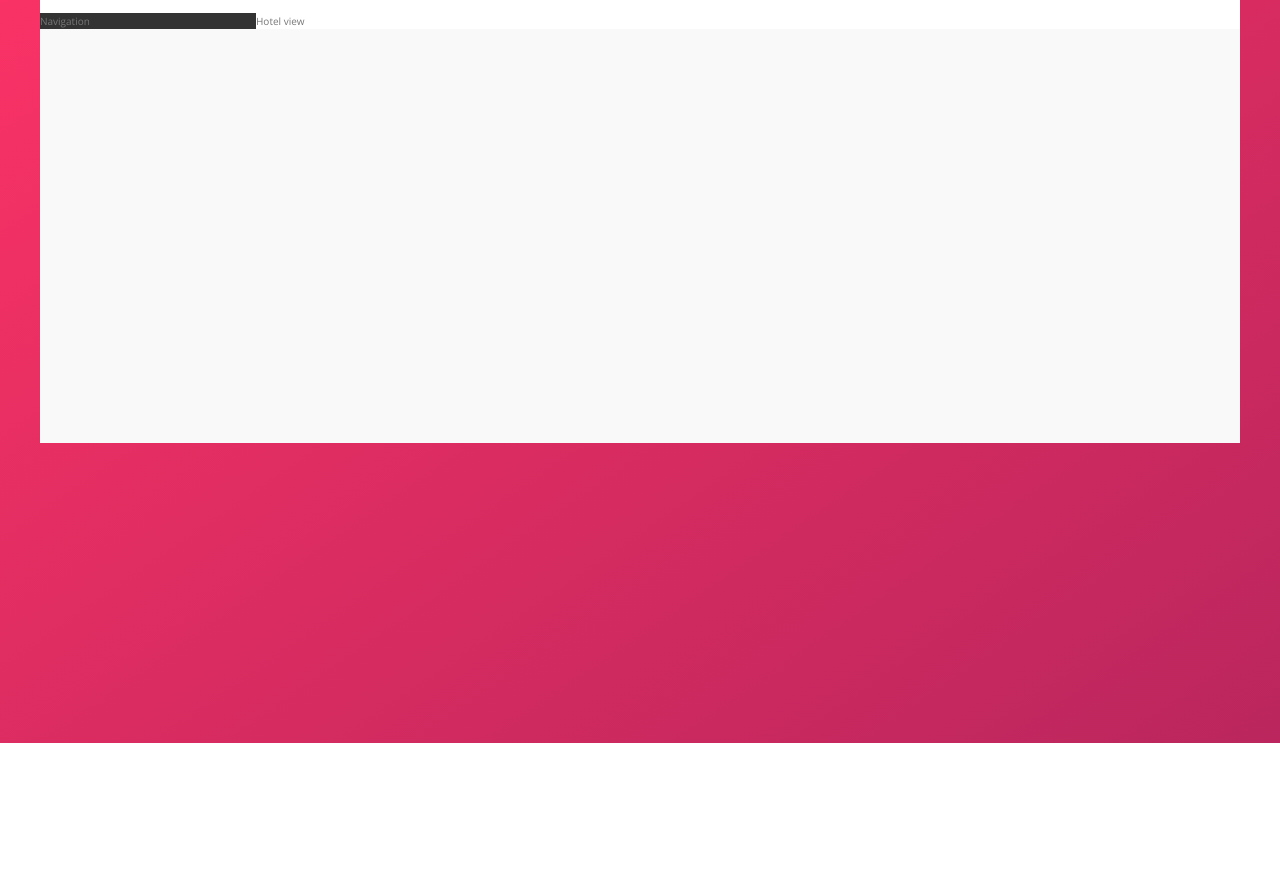
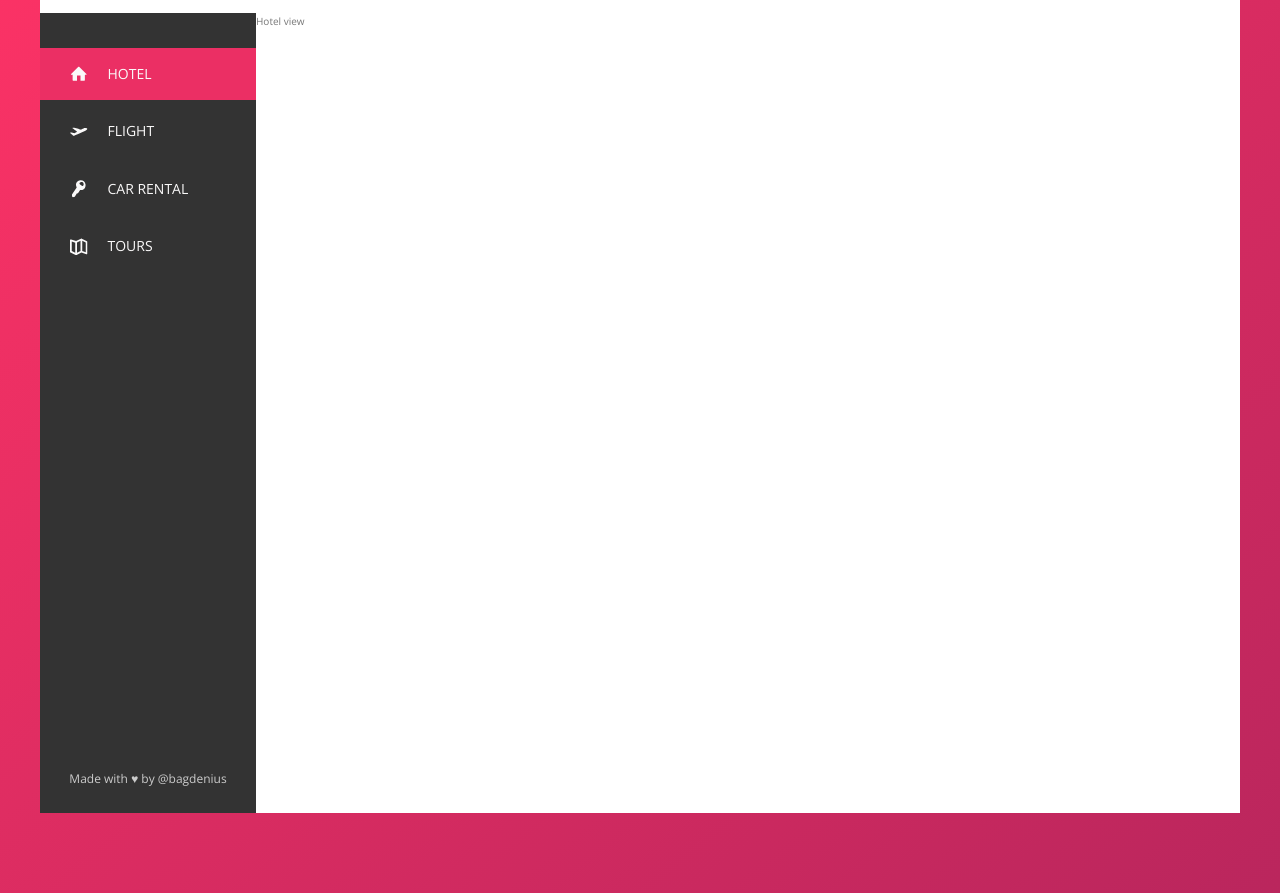
Before and after one commit to bagdenius/Trillo-sass, a website: page index.html in a window 1280 px wide. Shown: the part 137-1030 px from the top of the page. Before the commit the page ends 880 px from the top, so only its background shows below. Drawn offline with nearby package versions, Linux system fonts and the light colour scheme.

Commit message:
build the navigation

```diff
--- a/index.html
+++ b/index.html
@@ -54,7 +54,48 @@
         </nav>
       </header>
       <div class="content">
-        <nav class="sidebar">Navigation</nav>
+        <nav class="sidebar">
+          <ul class="side-nav">
+            <li class="side-nav__item side-nav__item--active">
+              <a href="#" class="side-nav__link">
+                <svg class="side-nav__icon">
+                  <use xlink:href="./img/sprite.svg#icon-home" />
+                </svg>
+                <span>Hotel</span>
+              </a>
+            </li>
+            <li class="side-nav__item">
+              <a href="#" class="side-nav__link">
+                <svg class="side-nav__icon">
+                  <use xlink:href="./img/sprite.svg#icon-aircraft-take-off" />
+                </svg>
+                <span>Flight</span>
+              </a>
+            </li>
+            <li class="side-nav__item">
+              <a href="#" class="side-nav__link">
+                <svg class="side-nav__icon">
+                  <use xlink:href="./img/sprite.svg#icon-key" />
+                </svg>
+                <span>Car rental</span>
+              </a>
+            </li>
+            <li class="side-nav__item">
+              <a href="#" class="side-nav__link">
+                <svg class="side-nav__icon">
+                  <use xlink:href="./img/sprite.svg#icon-map" />
+                </svg>
+                <span>Tours</span>
+              </a>
+            </li>
+          </ul>
+          <div class="legal">
+            Made with ♥ by
+            <a href="https://www.instagram.com/bagdenius/" class="legal__link"
+              >@bagdenius</a
+            >
+          </div>
+        </nav>
         <main class="hotel-view">Hotel view</main>
       </div>
     </div>
--- a/sass/_components.scss
+++ b/sass/_components.scss
@@ -108,3 +108,85 @@
     margin-right: 1rem;
   }
 }
+
+.side-nav {
+  margin-top: 3.5rem;
+  font-size: 1.4rem;
+  list-style: none;
+
+  &__item {
+    position: relative;
+
+    &:not(:last-child) {
+      margin-bottom: 0.5rem;
+    }
+
+    &::before {
+      content: '';
+      position: absolute;
+      top: 0;
+      left: 0;
+      height: 100%;
+      width: 3px;
+      background-color: var(--color-primary);
+      transform: scaleY(0);
+      transition: transform 0.2s, width 0.4s cubic-bezier(1, 0, 0, 1) 0.2s,
+        background-color 0.1s;
+    }
+
+    &:hover::before,
+    &--active::before {
+      transform: scaleY(1);
+      width: 100%;
+    }
+
+    &:active::before {
+      background-color: var(--color-primary-light);
+    }
+  }
+
+  &__link {
+    &:link,
+    &:visited {
+      position: relative;
+      display: flex;
+      align-items: center;
+      color: var(--color-grey-light-1);
+      text-decoration: none;
+      text-transform: uppercase;
+      padding: 1.5rem 3rem;
+      z-index: 10;
+    }
+  }
+
+  &__icon {
+    width: 1.75rem;
+    height: 1.75rem;
+    margin-right: 2rem;
+    fill: currentColor;
+  }
+}
+
+.legal {
+  font-size: 1.2rem;
+  color: var(--color-grey-light-4);
+  text-align: center;
+  padding: 2.5rem;
+
+  &__link {
+    &:link,
+    &:visited {
+      display: inline-block;
+      text-decoration: none;
+      color: inherit;
+      transition: all 0.2s;
+      background-color: var(--color-grey-dark-1);
+    }
+
+    &:hover,
+    &:active {
+      transform: scale(1.3) rotate(2deg);
+      box-shadow: 0 1rem 2rem rgba(#000, 0.3);
+    }
+  }
+}
--- a/sass/_layout.scss
+++ b/sass/_layout.scss
@@ -21,6 +21,9 @@
 }
 
 .sidebar {
+  display: flex;
+  flex-direction: column;
+  justify-content: space-between;
   flex: 0 0 18%;
   background-color: var(--color-grey-dark-1);
 }
@@ -28,4 +31,5 @@
 .hotel-view {
   flex: 1;
   background-color: #fff;
+  height: 80rem;
 }
```
Also changed, not shown: css/main.css.
